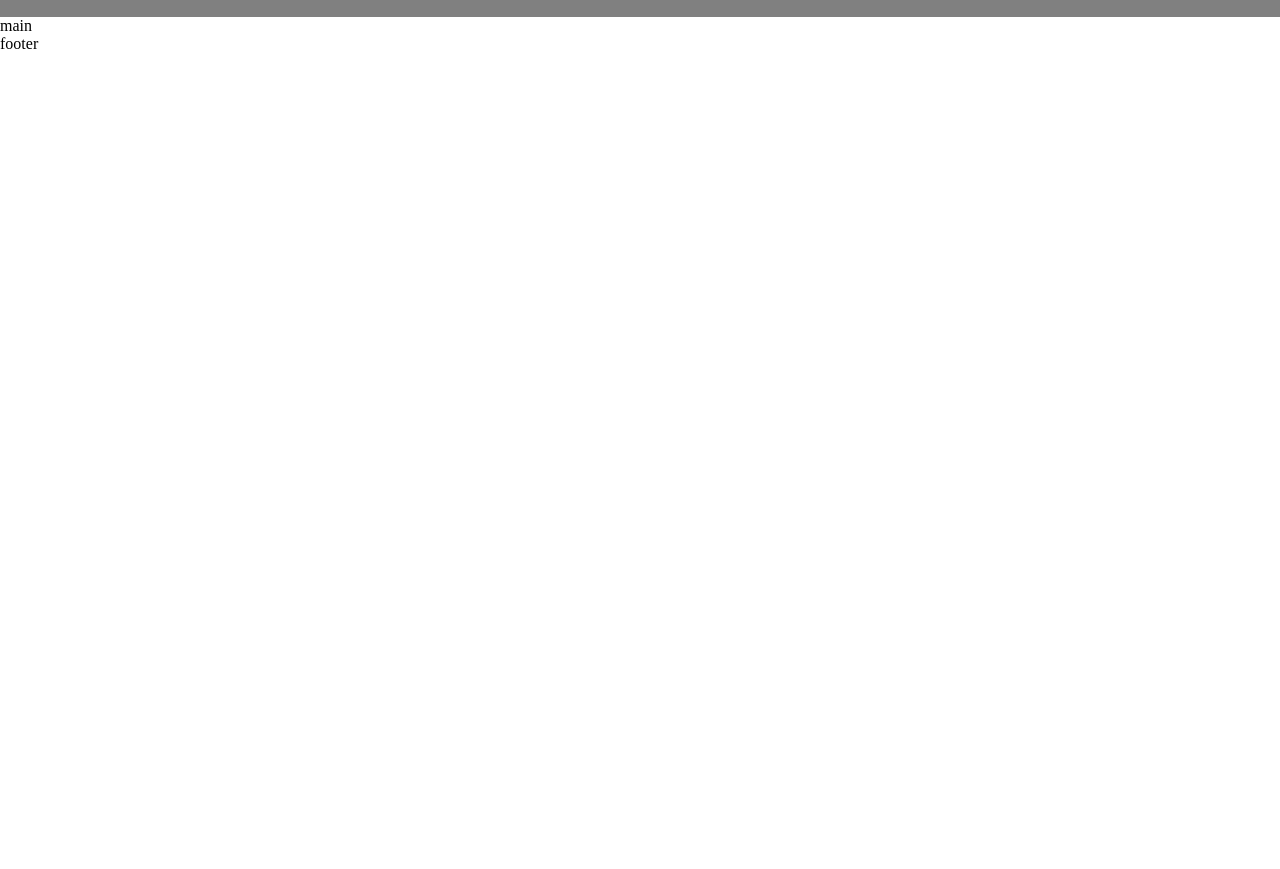
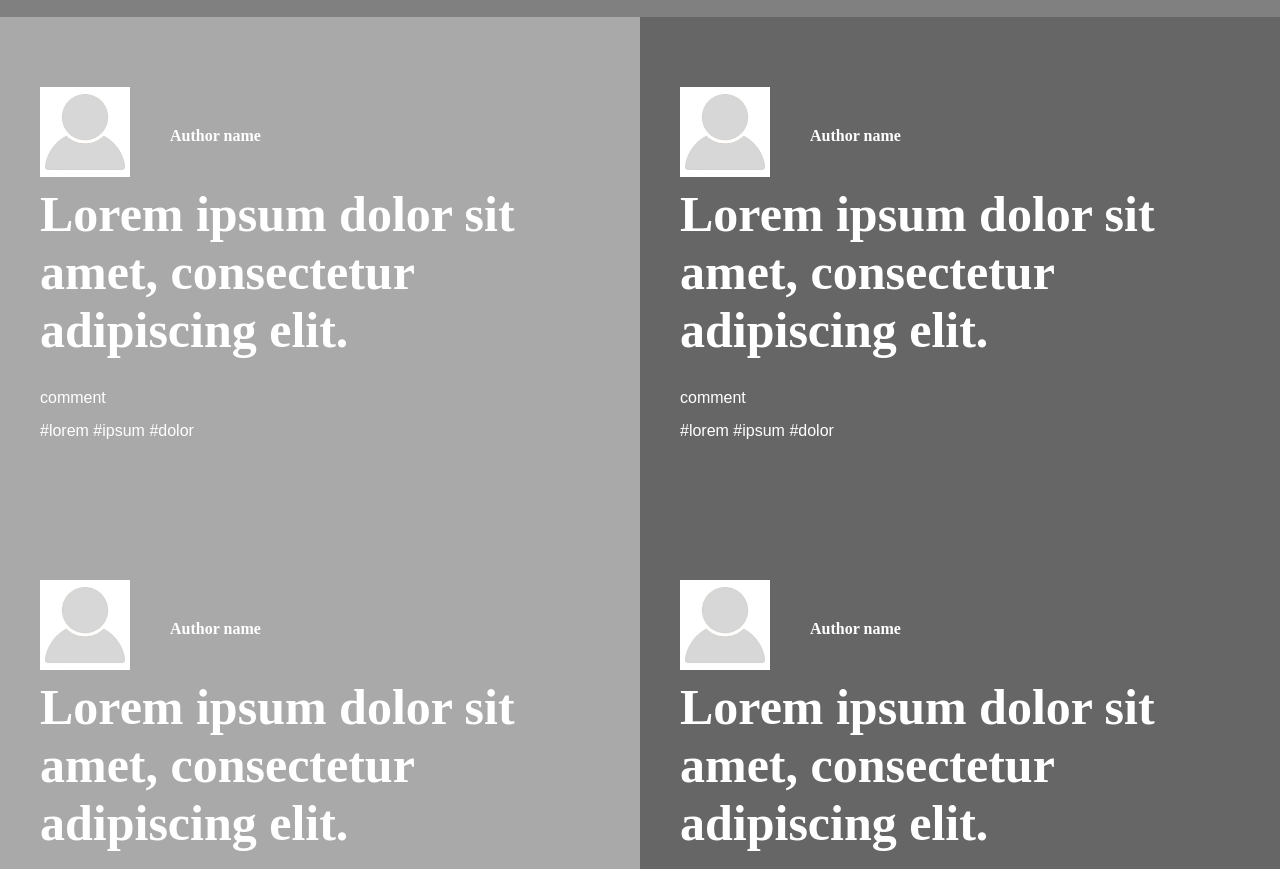
Before and after one commit to gurbuzertunga/designteardown, a plain HTML site: page index.html in a window 1280 px wide. Shown: the part 83-952 px from the top of the page. Before the commit the page ends 800 px from the top, so only its background shows below. Drawn offline with Linux system fonts and the light colour scheme.

Commit message:
created the first content of the page

```diff
--- a/index.html
+++ b/index.html
@@ -1,4 +1,5 @@
 <html lang="en">
+
 <head>
     <meta charset="UTF-8">
     <meta name="viewport" content="width=device-width, initial-scale=1.0">
@@ -6,6 +7,7 @@
     <script src="https://kit.fontawesome.com/9a2f12287f.js" crossorigin="anonymous"></script>
     <title>Document</title>
 </head>
+
 <body>
     <header>
         <nav>
@@ -41,11 +43,66 @@
             </ul>
         </nav>
     </header>
+
+    <!--  -->
+
     <main>
-        main
+        <div class="container">
+            <div class="content1">
+                <div class="authos-details">
+                    <img src="img/profile-image-placeholder.png" alt="placeholder" class="placeholder-image">
+                    <p class="author-name">Author name</p>
+                </div>
+
+                <h3 class="content-description">Lorem ipsum dolor sit amet, consectetur adipiscing elit.</h3>
+
+                <p class="comment1">comment</p>
+                <p class="hashtags">#lorem #ipsum #dolor</p>
+            </div>
+
+
+
+            <div class="content2">
+                <div class="authos-details">
+                    <img src="img/profile-image-placeholder.png" alt="placeholder" class="placeholder-image">
+                    <p class="author-name">Author name</p>
+                </div>
+
+                <h3 class="content-description">Lorem ipsum dolor sit amet, consectetur adipiscing elit.</h3>
+
+                <p class="comment1">comment</p>
+                <p class="hashtags">#lorem #ipsum #dolor</p>
+            </div>
+            <div class="content3">
+                <div class="authos-details">
+                    <img src="img/profile-image-placeholder.png" alt="placeholder" class="placeholder-image">
+                    <p class="author-name">Author name</p>
+                </div>
+
+                <h3 class="content-description">Lorem ipsum dolor sit amet, consectetur adipiscing elit.</h3>
+
+                <p class="comment1">comment</p>
+                <p class="hashtags">#lorem #ipsum #dolor</p>
+            </div>
+            <div class="content4">
+                <div class="authos-details">
+                    <img src="img/profile-image-placeholder.png" alt="placeholder" class="placeholder-image">
+                    <p class="author-name">Author name</p>
+                </div>
+
+                <h3 class="content-description">Lorem ipsum dolor sit amet, consectetur adipiscing elit.</h3>
+
+                <p class="comment1">comment</p>
+                <p class="hashtags">#lorem #ipsum #dolor</p>
+            </div>
+        </div>
+
+
+
     </main>
     <footer>
         footer
     </footer>
 </body>
+
 </html>
--- a/style.css
+++ b/style.css
@@ -5,8 +5,12 @@
     box-sizing: border-box;
 }
 
+body {
+    font-family: mija;
+}
+
 header {
-    background-color: gray;
+    background-color: #808080;
     font-size: larger;
     font-weight: bold;
     cursor: pointer;
@@ -51,3 +55,84 @@ nav li:hover {
     text-align: center;
     font-size: large;
 }
+
+/* ********************************************************************************** */
+
+.container {
+    display: grid;
+    grid-template-columns: repeat(2, 1fr);
+    grid-template-rows: repeat(2, 1fr);
+    /* background-color: grey; */
+}
+
+.content1 {
+    display: flex;
+    flex-direction: column;
+    background-color: #A9A9A9;
+    padding: 70px 40px;
+}
+
+.authos-details {
+    display: flex;
+}
+
+.placeholder-image {
+    height: 90px;
+    border: 5px solid #fff;
+}
+
+.placeholder-image:hover {
+    transform: rotate(20deg);
+}
+
+.author-name {
+    margin: 40px 40px;
+    font-weight: bolder;
+    text-align: center;
+    color: #fff;
+    font-weight: 700;
+
+}
+
+.content-description {
+    font-size: 50px;
+    font-weight: 900;
+    color: #fff;
+}
+
+.comment1 {
+    margin-top: 30px;
+    color: white;
+    font-family: Arial, Helvetica, sans-serif;
+    font-weight: 500;
+}
+
+.hashtags {
+    margin-top: 15px;
+    color: white;
+    font-family: Arial,
+        Helvetica,
+        sans-serif;
+    font-weight: 500;
+}
+
+.content2 {
+    background-color: #666666;
+    display: flex;
+    flex-direction: column;
+    padding: 70px 40px;
+}
+
+.content3 {
+    background-color: #A9A9A9;
+    display: flex;
+    flex-direction: column;
+    padding: 70px 40px;
+}
+
+.content4 {
+    background-color: #666666;
+    display: flex;
+    flex-direction: column;
+    padding: 70px 40px;
+}
```
Lines whose indentation alone changed are shown as unchanged.
